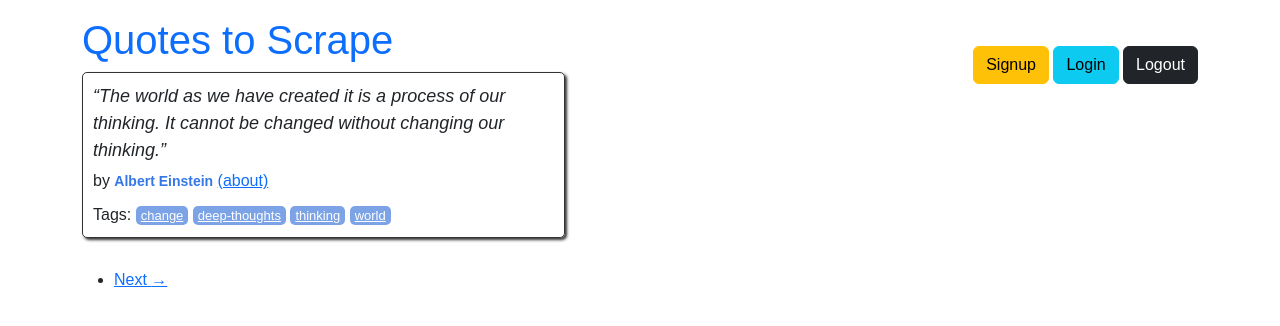
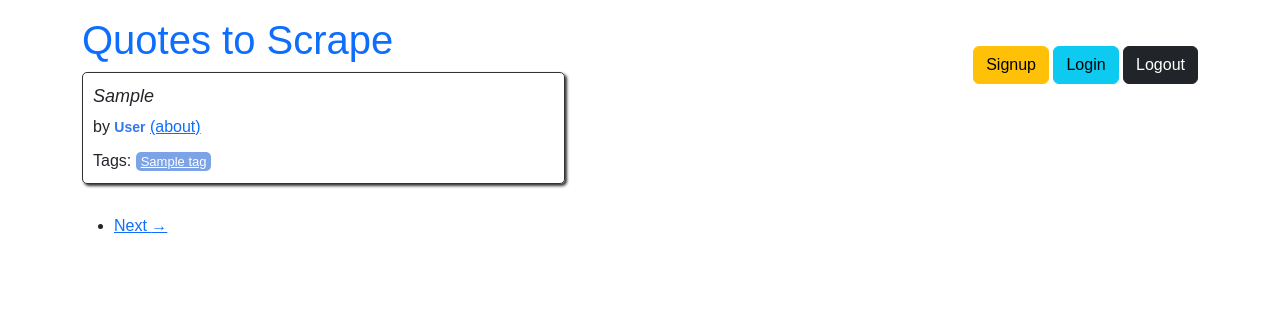
Before and after one commit to SergiyBagmet/Quotes_django, a Django app: page / in a window 1280 px wide. Shown: the top 326 px of the page. Run offline with Django 4.2, Linux system fonts and the light colour scheme; tables that the repository leaves empty hold one stand-in row (values such as "Sample post").

Commit message:
quotes render all

```diff
--- a/site_quotes/quotes/templates/quotes/index.html
+++ b/site_quotes/quotes/templates/quotes/index.html
@@ -3,26 +3,22 @@
 {% block content %}
 <div class="row">
     <div class="col-md-8">
+        {% for quote in quotes %}
         <div class="quote" itemscope="" itemtype="http://schema.org/CreativeWork">
-                <span class="text" itemprop="text">“The world as we have created it is a process of our thinking. It cannot be changed without changing our thinking.”</span>
-                <span>by <small class="author" itemprop="author">Albert Einstein</small>
-                <a href="/author/Albert-Einstein">(about)</a>
+                <span class="text" itemprop="text">
+                    {{quote.quote}}
+                </span>
+            <span>by <small class="author" itemprop="author">{{quote.author.fullname}}</small>
+                <a href="/author/{{quote.author.fullname}}">(about)</a>
                 </span>
             <div class="tags">
                 Tags:
-                    <meta class="keywords" itemprop="keywords" content="change,deep-thoughts,thinking,world">
-
-                    <a class="tag" href="/tag/change/page/1/">change</a>
-
-                    <a class="tag" href="/tag/deep-thoughts/page/1/">deep-thoughts</a>
-
-                    <a class="tag" href="/tag/thinking/page/1/">thinking</a>
-
-                    <a class="tag" href="/tag/world/page/1/">world</a>
-
+                {% for tag in quote.tags.all %}
+                <a class="tag" href="/tag/{{tag.name}}">{{tag.name}}</a>
+                {% endfor %}
             </div>
         </div>
-
+        {% endfor %}
         <nav>
             <ul class="pager">
                 <li class="next">
--- a/site_quotes/quotes/views.py
+++ b/site_quotes/quotes/views.py
@@ -1,7 +1,9 @@
 from django.shortcuts import render
+from .models import Quote
 
 
 # Create your views here.
 
 def main(request):
-    return render(request, 'quotes/index.html', context={})
+    quotes = Quote.objects.all()
+    return render(request, 'quotes/index.html', context={'quotes': quotes})
```
Lines whose indentation alone changed are shown as unchanged.
